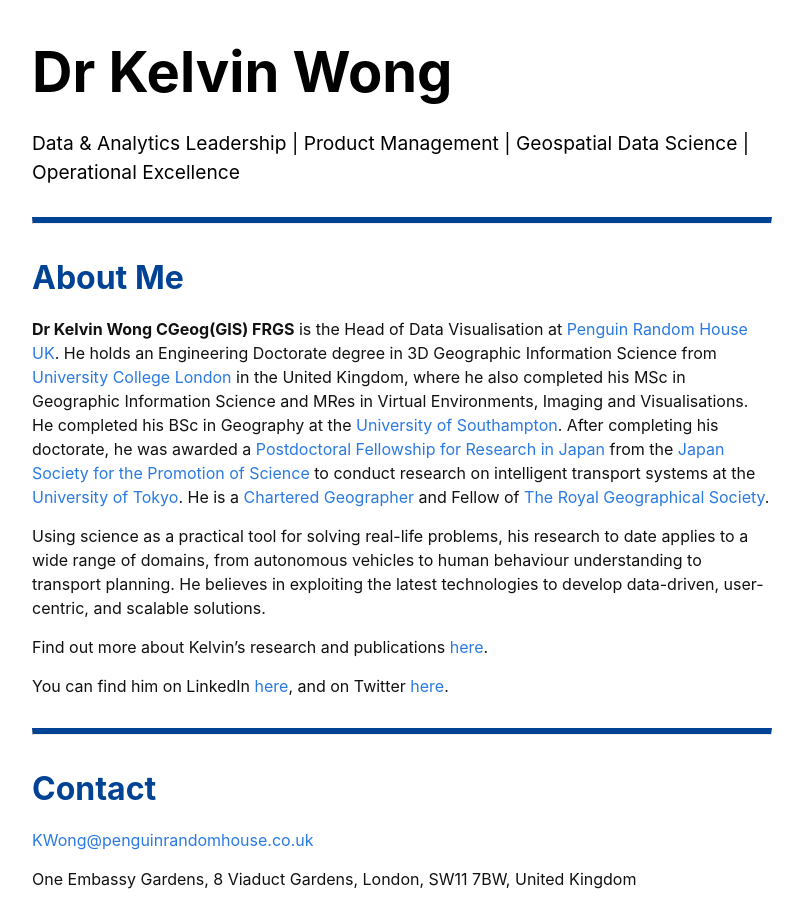
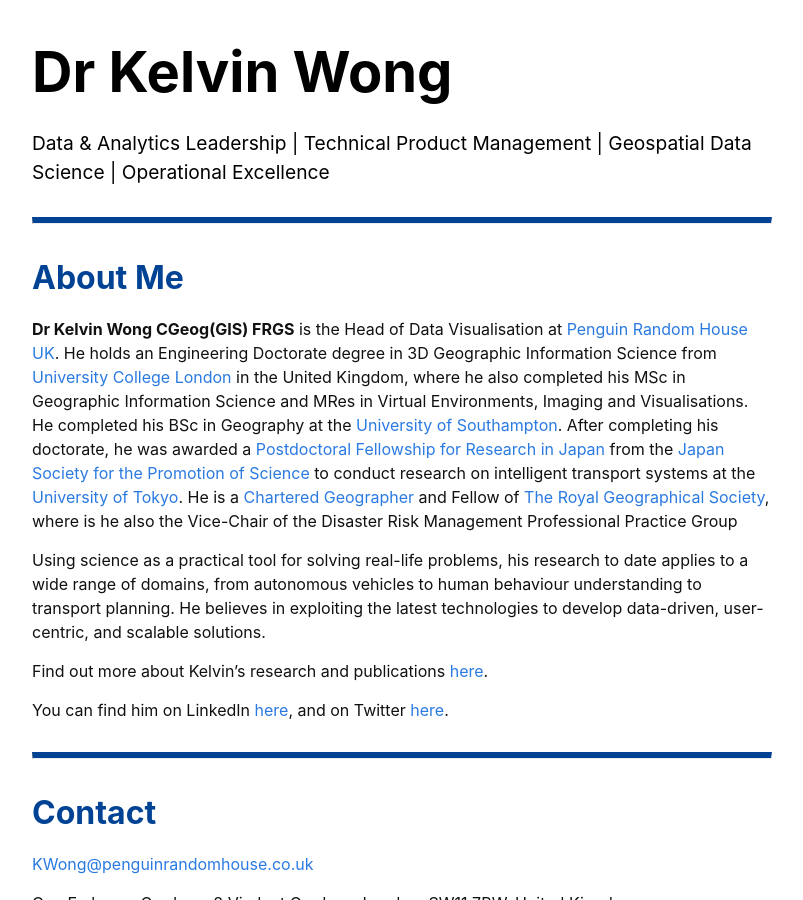
Before and after one commit to kel196/kel196.github.io, a Jekyll site: the page built from index.md, in a window 1280 px wide and 900 px high. Shown: the whole window, without its empty margins (238-1041 px from the left). Built offline with Jekyll 4.4.1, drawn with Linux system fonts in a browser that asks for light colours; our own code applies the rules of GitHub Pages for plain Markdown files; some of the changed text lies outside the part shown.

Commit message:
Update index.md

```diff
--- a/index.md
+++ b/index.md
@@ -1,11 +1,11 @@
 # Dr Kelvin Wong
 
-#### Data & Analytics Leadership | Product Management | Geospatial Data Science | Operational Excellence
+#### Data & Analytics Leadership | Technical Product Management | Geospatial Data Science | Operational Excellence
 
 ---
 
 ## About Me
-**Dr Kelvin Wong CGeog(GIS) FRGS** is the Head of Data Visualisation at [Penguin Random House UK](https://www.penguinrandomhouse.com/). He holds an Engineering Doctorate degree in 3D Geographic Information Science from [University College London](https://www.ucl.ac.uk/) in the United Kingdom, where he also completed his MSc in Geographic Information Science and MRes in Virtual Environments, Imaging and Visualisations. He completed his BSc in Geography at the [University of Southampton](https://www.southampton.ac.uk/). After completing his doctorate, he was awarded a [Postdoctoral Fellowship for Research in Japan](https://www.jsps.go.jp/english/e-fellow/) from the [Japan Society for the Promotion of Science](https://www.jsps.go.jp/english/) to conduct research on intelligent transport systems at the [University of Tokyo](https://www.u-tokyo.ac.jp/en/). He is a [Chartered Geographer](https://www.rgs.org/professionals/chartered-geographer/) and Fellow of [The Royal Geographical Society](https://www.rgs.org/).
+**Dr Kelvin Wong CGeog(GIS) FRGS** is the Head of Data Visualisation at [Penguin Random House UK](https://www.penguinrandomhouse.com/). He holds an Engineering Doctorate degree in 3D Geographic Information Science from [University College London](https://www.ucl.ac.uk/) in the United Kingdom, where he also completed his MSc in Geographic Information Science and MRes in Virtual Environments, Imaging and Visualisations. He completed his BSc in Geography at the [University of Southampton](https://www.southampton.ac.uk/). After completing his doctorate, he was awarded a [Postdoctoral Fellowship for Research in Japan](https://www.jsps.go.jp/english/e-fellow/) from the [Japan Society for the Promotion of Science](https://www.jsps.go.jp/english/) to conduct research on intelligent transport systems at the [University of Tokyo](https://www.u-tokyo.ac.jp/en/). He is a [Chartered Geographer](https://www.rgs.org/professionals/chartered-geographer/) and Fellow of [The Royal Geographical Society](https://www.rgs.org/), where is he also the Vice-Chair of the Disaster Risk Management Professional Practice Group
 
 Using science as a practical tool for solving real-life problems, his research to date applies to a wide range of domains, from autonomous vehicles to human behaviour understanding to transport planning. He believes in exploiting the latest technologies to develop data-driven, user-centric, and scalable solutions.
 
@@ -83,7 +83,8 @@ Department of Geography<br />
 ## Accreditations and Memberships
 **Royal Geographical Society (with IBG)**<br />
 *Sep 2020 to Present*<br />
-Fellow, Chartered Geographer (GIS), and Co-opted Committee Member of the Disaster Risk Management Professional Practice Group<br />
+Fellow and Chartered Geographer (GIS)<br />
+Vice-Chair of the Disaster Risk Management Professional Practice Group<br />
 
 **Data Visualisation Society**<br />
 *Mar 2020 to Present*<br />
```
